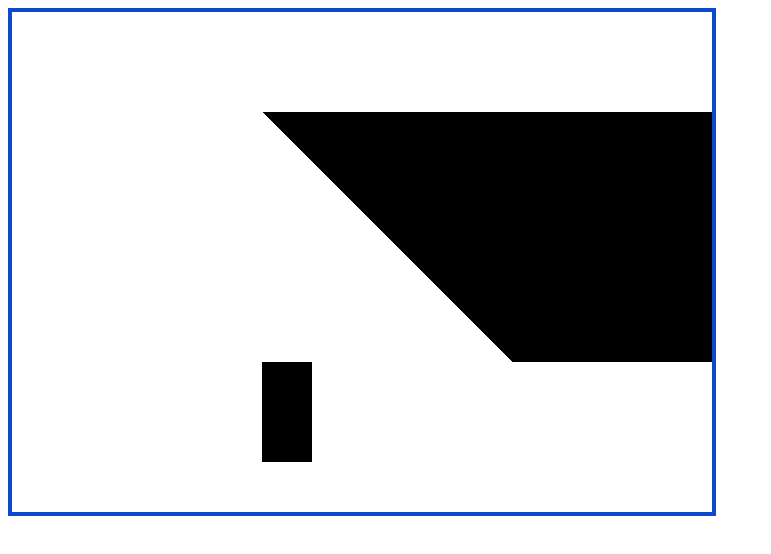
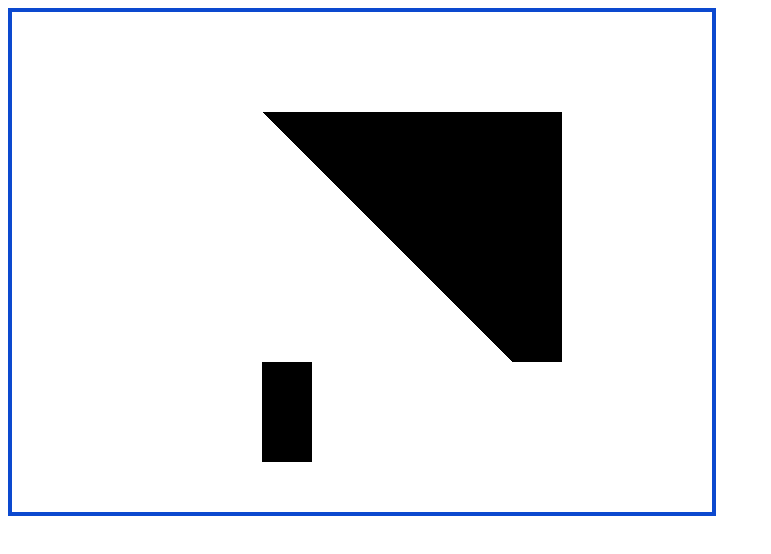
Before and after one commit to PlatinumPeaks/SmallProjectWebsite, a plain HTML site: page index.html in a window 1280 px wide. Shown: the whole page, without its empty margins (0-771 px from the left). Drawn offline with Linux system fonts and the light colour scheme.

Commit message:
Update index.html

```diff
--- a/index.html
+++ b/index.html
@@ -12,7 +12,7 @@ ctx.fillRect(x,400,50,50);
 function change(){
   x++;
   y++;
-  ctx.fillRect(x,100,y,y);
+  ctx.fillRect(x,100,50,y);
 }
 </script>
-<title>PoKeFaZe's Project Website</title>
+<title>PlatinumPeak's Website</title>
```
